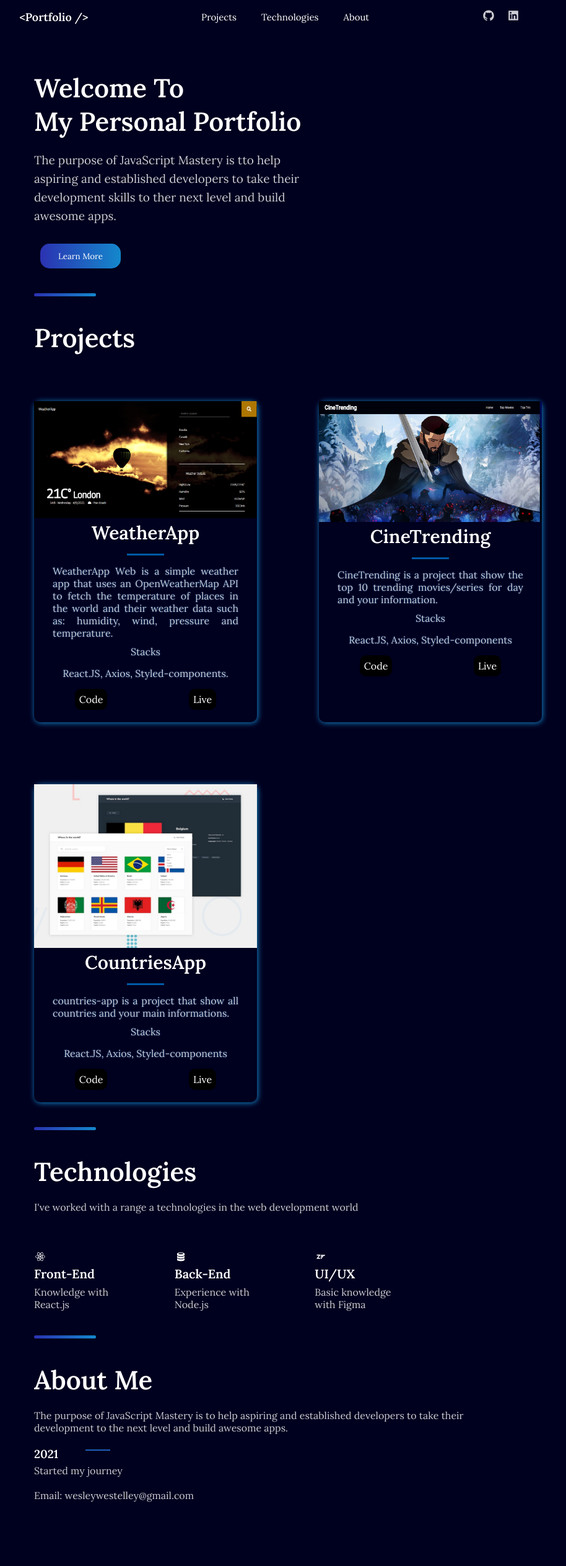
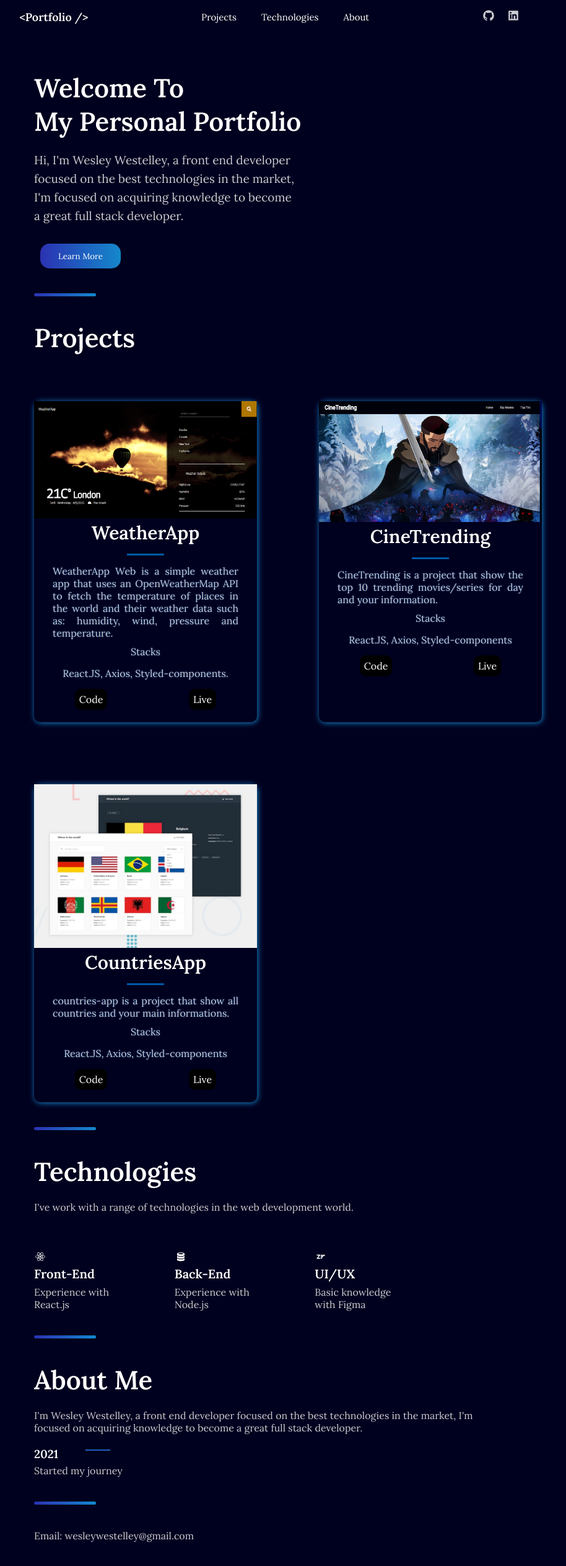
Before and after one commit to Wesley-wsl/portfolio, a React (Create React App) app: page / in a window 1280 px wide. Shown: the top 2526 px of the page at 62% size, without its empty margins (205-1119 px from the left). Before the commit the page ends 2482 px from the top, so only its background shows below. Built offline with nearby package versions, Linux system fonts and the light colour scheme.

Commit message:
:pencil2: Updated informations

```diff
--- a/src/pages/Home/index.jsx
+++ b/src/pages/Home/index.jsx
@@ -22,9 +22,10 @@ export default function Home() {
                         Welcome To <br /> My Personal Portfolio
                     </h2>
                     <p>
-                        The purpose of JavaScript Mastery is tto help aspiring
-                        and established developers to take their development
-                        skills to ther next level and build awesome apps.
+                        Hi, I&#39;m Wesley Westelley, a front end developer
+                        focused on the best technologies in the market, I&#39;m
+                        focused on acquiring knowledge to become a great full
+                        stack developer.
                     </p>
                     <Link
                         activeClass="active"
@@ -64,15 +65,15 @@ export default function Home() {
                 >
                     <h2>Technologies</h2>
                     <p>
-                        I&#39;ve worked with a range a technologies in the web
-                        development world
+                        I&#39;ve work with a range of technologies in the web
+                        development world.
                     </p>
 
                     <div>
                         <div>
                             <DiReact />
                             <h3>Front-End</h3>
-                            <p>Knowledge with React.js</p>
+                            <p>Experience with React.js</p>
                         </div>
                         <div>
                             <DiDatabase />
@@ -90,9 +91,10 @@ export default function Home() {
                 <About data-aos="fade-left" id="About">
                     <h2>About Me</h2>
                     <p>
-                        The purpose of JavaScript Mastery is to help aspiring
-                        and established developers to take their development to
-                        the next level and build awesome apps.
+                        I&#39;m Wesley Westelley, a front end developer focused
+                        on the best technologies in the market, I&#39;m focused
+                        on acquiring knowledge to become a great full stack
+                        developer.
                     </p>
                     <div>
                         <div>
@@ -100,6 +102,7 @@ export default function Home() {
                             <p>Started my journey</p>
                         </div>
                     </div>
+                    <Division />
                     <p>Email: wesleywestelley@gmail.com</p>
                 </About>
             </Main>
```
